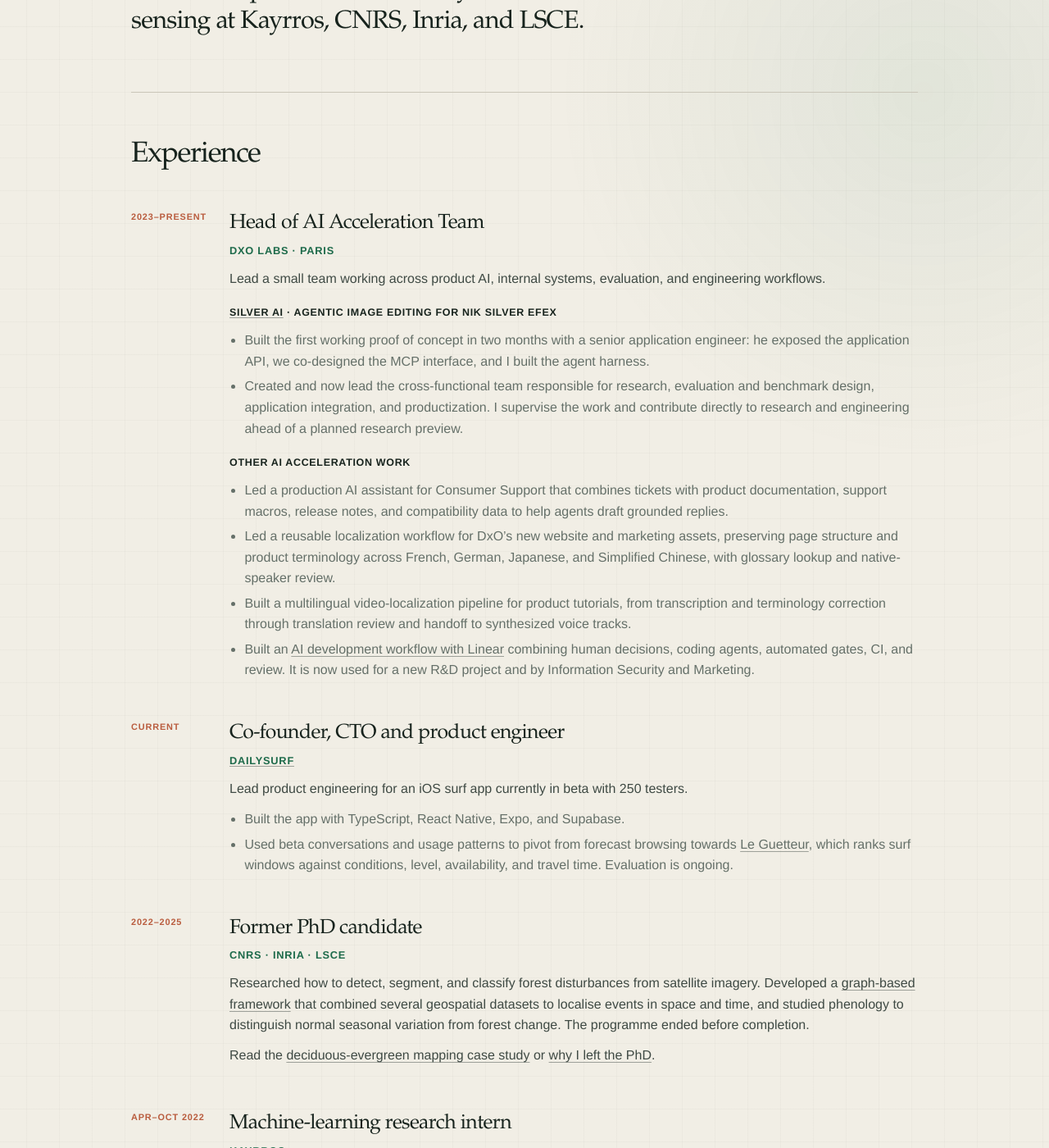
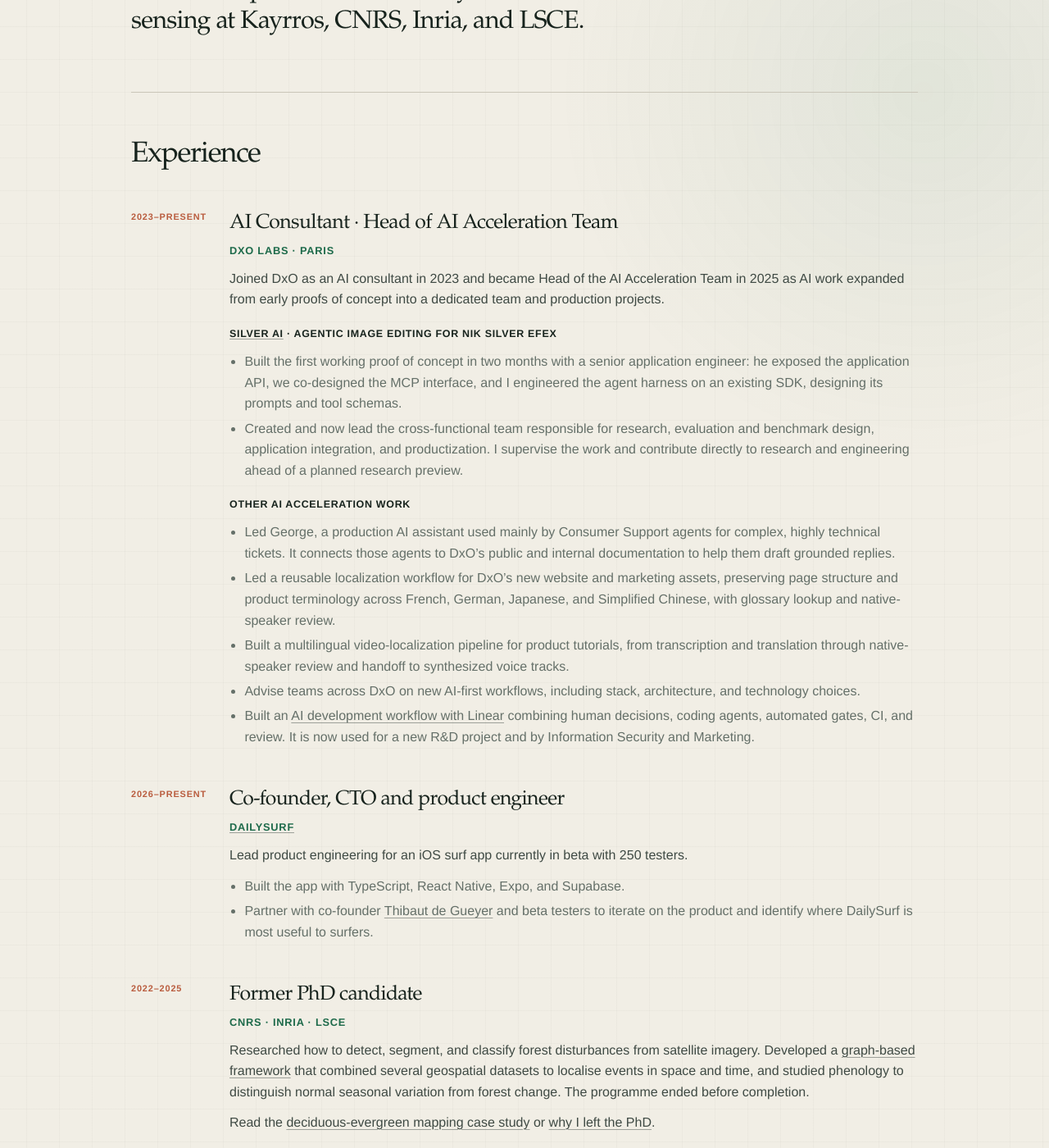
Before and after one commit to ArthurCalvi/arthurcalvi.github.io, a Jekyll site: the page built from resume.html, in a window 1280 px wide and 1400 px high, scrolled down 772 px. Shown: the whole window at 82% size. Built offline with Jekyll 4.4.1, drawn with Linux system fonts in a browser that asks for light colours; some of the changed text lies outside the part shown.

Commit message:
resume: clarify AI leadership and add speaking

```diff
--- a/resume.html
+++ b/resume.html
@@ -29,34 +29,35 @@
     <article>
       <div class="resume-when">2023–present</div>
       <div>
-        <h3>Head of AI Acceleration Team</h3>
+        <h3>AI Consultant · Head of AI Acceleration Team</h3>
         <p class="resume-place">DxO Labs · Paris</p>
-        <p>Lead a small team working across product AI, internal systems, evaluation, and engineering workflows.</p>
+        <p>Joined DxO as an AI consultant in 2023 and became Head of the AI Acceleration Team in 2025 as AI work expanded from early proofs of concept into a dedicated team and production projects.</p>
 
         <h4 class="resume-project-title"><a href="{{ '/silver-ai/' | relative_url }}">Silver AI</a> · Agentic image editing for Nik Silver Efex</h4>
         <ul>
-          <li>Built the first working proof of concept in two months with a senior application engineer: he exposed the application API, we co-designed the MCP interface, and I built the agent harness.</li>
+          <li>Built the first working proof of concept in two months with a senior application engineer: he exposed the application API, we co-designed the MCP interface, and I engineered the agent harness on an existing SDK, designing its prompts and tool schemas.</li>
           <li>Created and now lead the cross-functional team responsible for research, evaluation and benchmark design, application integration, and productization. I supervise the work and contribute directly to research and engineering ahead of a planned research preview.</li>
         </ul>
 
         <h4 class="resume-project-title">Other AI acceleration work</h4>
         <ul>
-          <li>Led a production AI assistant for Consumer Support that combines tickets with product documentation, support macros, release notes, and compatibility data to help agents draft grounded replies.</li>
+          <li>Led George, a production AI assistant used mainly by Consumer Support agents for complex, highly technical tickets. It connects those agents to DxO’s public and internal documentation to help them draft grounded replies.</li>
           <li>Led a reusable localization workflow for DxO’s new website and marketing assets, preserving page structure and product terminology across French, German, Japanese, and Simplified Chinese, with glossary lookup and native-speaker review.</li>
-          <li>Built a multilingual video-localization pipeline for product tutorials, from transcription and terminology correction through translation review and handoff to synthesized voice tracks.</li>
+          <li>Built a multilingual video-localization pipeline for product tutorials, from transcription and translation through native-speaker review and handoff to synthesized voice tracks.</li>
+          <li>Advise teams across DxO on new AI-first workflows, including stack, architecture, and technology choices.</li>
           <li>Built an <a href="{{ '/ai-dev-workflow/' | relative_url }}">AI development workflow with Linear</a> combining human decisions, coding agents, automated gates, CI, and review. It is now used for a new R&amp;D project and by Information Security and Marketing.</li>
         </ul>
       </div>
     </article>
     <article>
-      <div class="resume-when">Current</div>
+      <div class="resume-when">2026–present</div>
       <div>
         <h3>Co-founder, CTO and product engineer</h3>
         <p class="resume-place"><a href="https://dailysurf.fr" target="_blank" rel="noopener">DailySurf</a></p>
         <p>Lead product engineering for an iOS surf app currently in beta with 250 testers.</p>
         <ul>
           <li>Built the app with TypeScript, React Native, Expo, and Supabase.</li>
-          <li>Used beta conversations and usage patterns to pivot from forecast browsing towards <a href="{{ '/articles/dailysurf/' | relative_url }}">Le Guetteur</a>, which ranks surf windows against conditions, level, availability, and travel time. Evaluation is ongoing.</li>
+          <li>Partner with co-founder <a href="https://formation-surf.com/" target="_blank" rel="noopener">Thibaut de Gueyer</a> and beta testers to iterate on the product and identify where DailySurf is most useful to surfers.</li>
         </ul>
       </div>
     </article>
@@ -89,7 +90,21 @@
       <div>
         <h3>École normale supérieure Paris-Saclay</h3>
         <p class="resume-place">Mathematics and machine learning</p>
-        <p>Normalien; M2 Mathematics, Vision, Learning (MVA), with an interface year at Mines Paris – PSL in engineering sciences. Prix de l’interdisciplinarité 2023.</p>
+        <p>Normalien; M2 Mathematics, Vision, Learning (MVA), with an interface year at Mines Paris – PSL in engineering sciences. <a href="https://www.youtube.com/watch?v=j0HAU4STdN8&amp;t=6140s" target="_blank" rel="noopener">Prix de l’interdisciplinarité 2023</a>.</p>
+      </div>
+    </article>
+  </div>
+</section>
+
+<section class="resume-section" aria-labelledby="speaking-title">
+  <h2 id="speaking-title">Speaking</h2>
+  <div class="resume-list">
+    <article>
+      <div class="resume-when">Podcast guest</div>
+      <div>
+        <h3><a href="https://www.youtube.com/watch?v=ZMynx2IqicI" target="_blank" rel="noopener">IA Talks · Episode 2</a></h3>
+        <p class="resume-place">I-Academy</p>
+        <p>Comment intégrer l’IA pour gagner du temps en entreprise&nbsp;?</p>
       </div>
     </article>
   </div>
```
